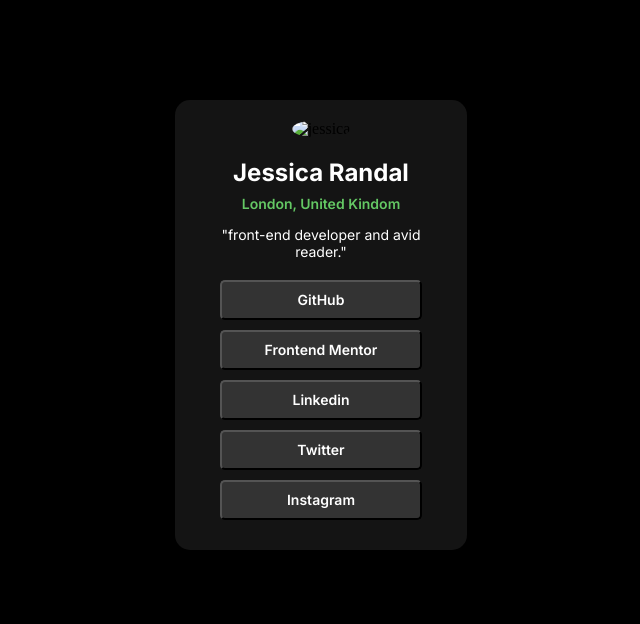
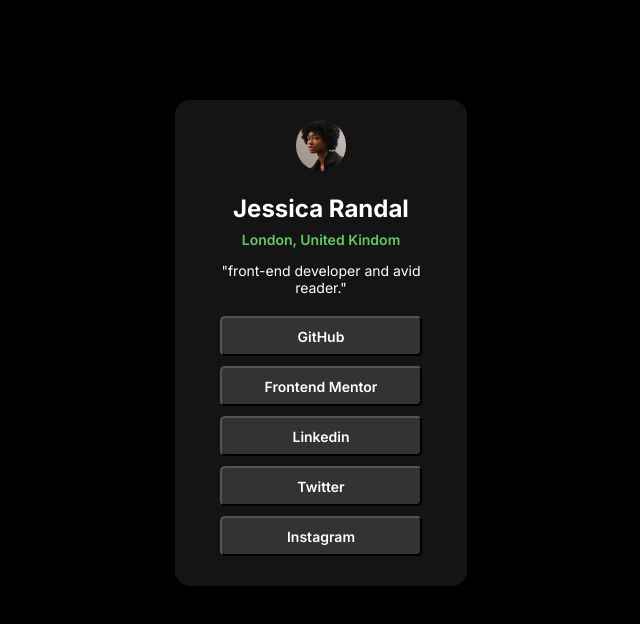
Before and after one commit to Ameer3134/newbie-f, a plain HTML site: page index.html in a window 1280 px wide. Shown: the whole page, without its empty margins (319-959 px from the left). Drawn offline with Linux system fonts and the light colour scheme; the site is published under a folder, as on GitHub Pages, so addresses that start at the root find nothing.

Commit message:
Update index.html

```diff
--- a/index.html
+++ b/index.html
@@ -8,7 +8,7 @@
 </head>
 <body>
     <div id="container">
-<img src="/avatar-jessica.jpeg" alt="jessica">
+<img src="avatar-jessica.jpeg" alt="jessica">
 <h2>Jessica Randal</h2>
 <p class="lon">London, United Kindom</p>
 
```
